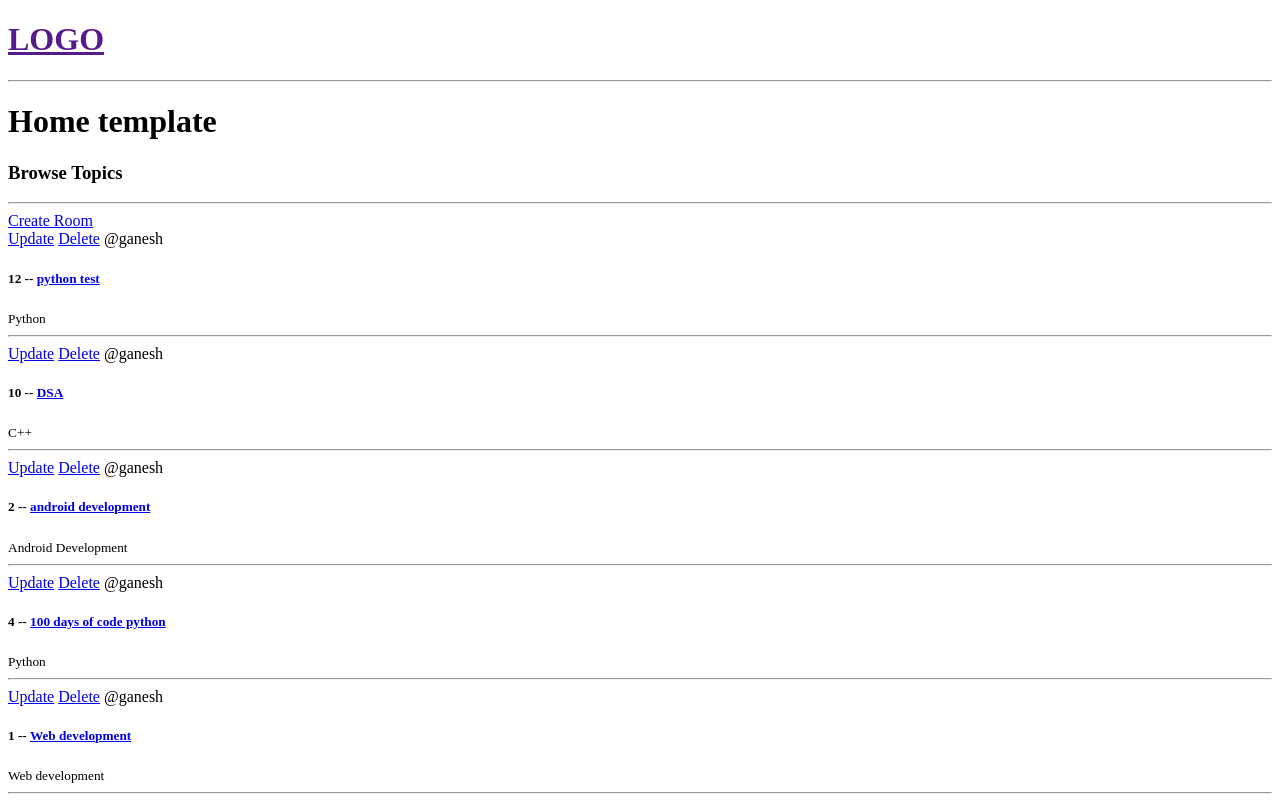
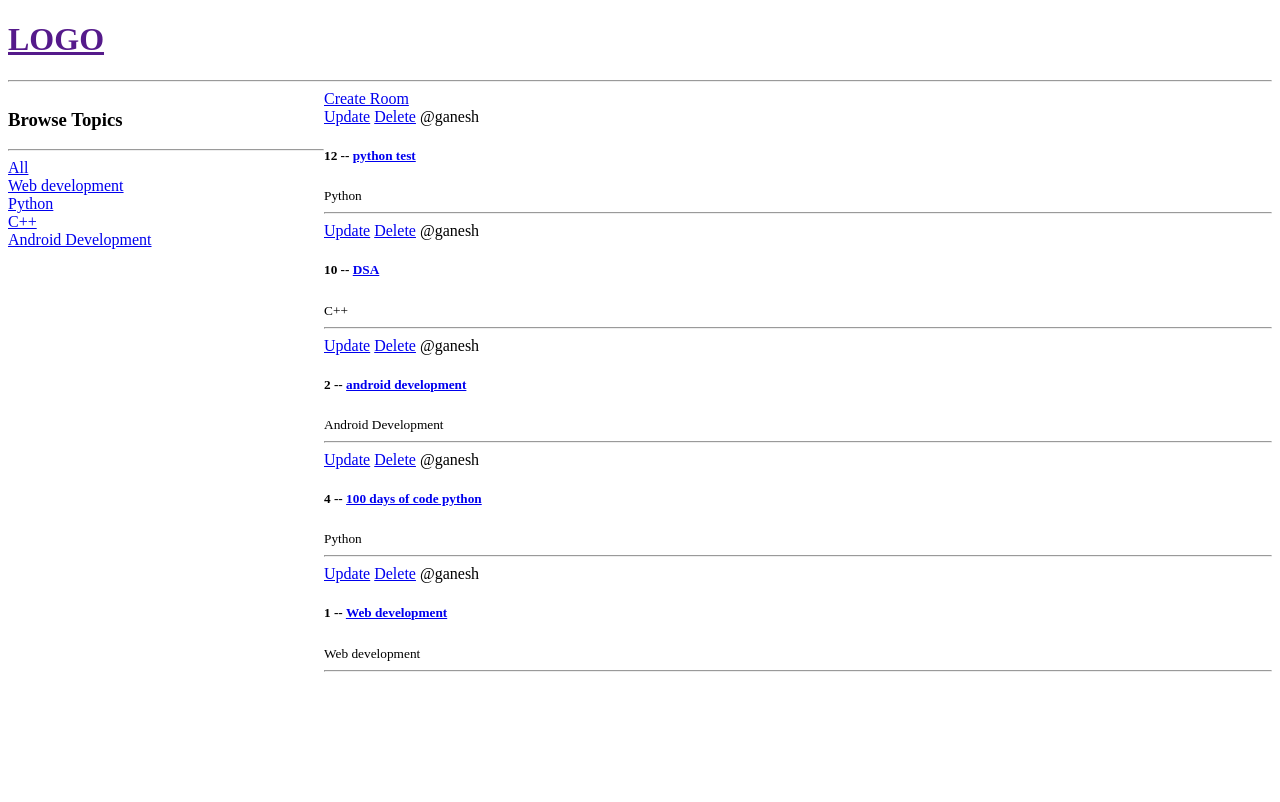
Before and after one commit to bhatganeshdarshan/discord-app, a Django app: page / in a window 1280 px wide. After the commit the page ends 672 px from the top, so only its background shows below. Run offline with Django 4.2, Linux system fonts and the light colour scheme; data comes from the database, SQL or seed files in the repository; both versions use the stored data as it was after the commit.

Commit message:
added search feature

```diff
--- a/main/views.py
+++ b/main/views.py
@@ -1,5 +1,5 @@
 from django.shortcuts import render ,redirect
-from .models import Room
+from .models import Room,Topic
 from .forms import RoomForm
 # rooms=[
 #     {'id':1,'name':'lets learn python '},
@@ -9,8 +9,10 @@ from .forms import RoomForm
 # ]
 
 def home(request):
-    rooms=Room.objects.all()
-    context={'rooms':rooms}
+    q =  request.GET.get('q') if request.GET.get('q') != None else ''
+    rooms=Room.objects.filter(topic__name__icontains = q)
+    topic=Topic.objects.all()
+    context={'rooms':rooms,'topic':topic}
     return render(request,'main/home.html',context)
 def room(request,pk):
     room = Room.objects.get(id = pk)
--- a/templates/main/home.html
+++ b/templates/main/home.html
@@ -1,11 +1,25 @@
 {% extends 'main.html' %}
 
 {% block content %}
-<h1>Home template </h1>
-<div>
-    <div class="home-container">
+<style>
+    .home-container{
+        display: grid;
+        grid-template-columns: 1fr 3fr;
+    }
+</style>
+<!-- <h1>Home template </h1> -->
+<div class="home-container">
+    <div>
         <h3>Browse Topics</h3>
         <hr>
+            <div>
+                <a href="{% url 'home' %}">All</a>
+            </div>
+            {% for t in topic %}
+                <div>
+                    <a href="{% url 'home' %}?q={{t.name}}">{{t.name}}</a>
+                </div>
+            {% endfor %}
     </div>
     <div>
         <a href="{% url 'create-room' %}">Create Room</a>
```
Also changed, not shown: db.sqlite3, main/migrations/0003_alter_room_options.py (added).
